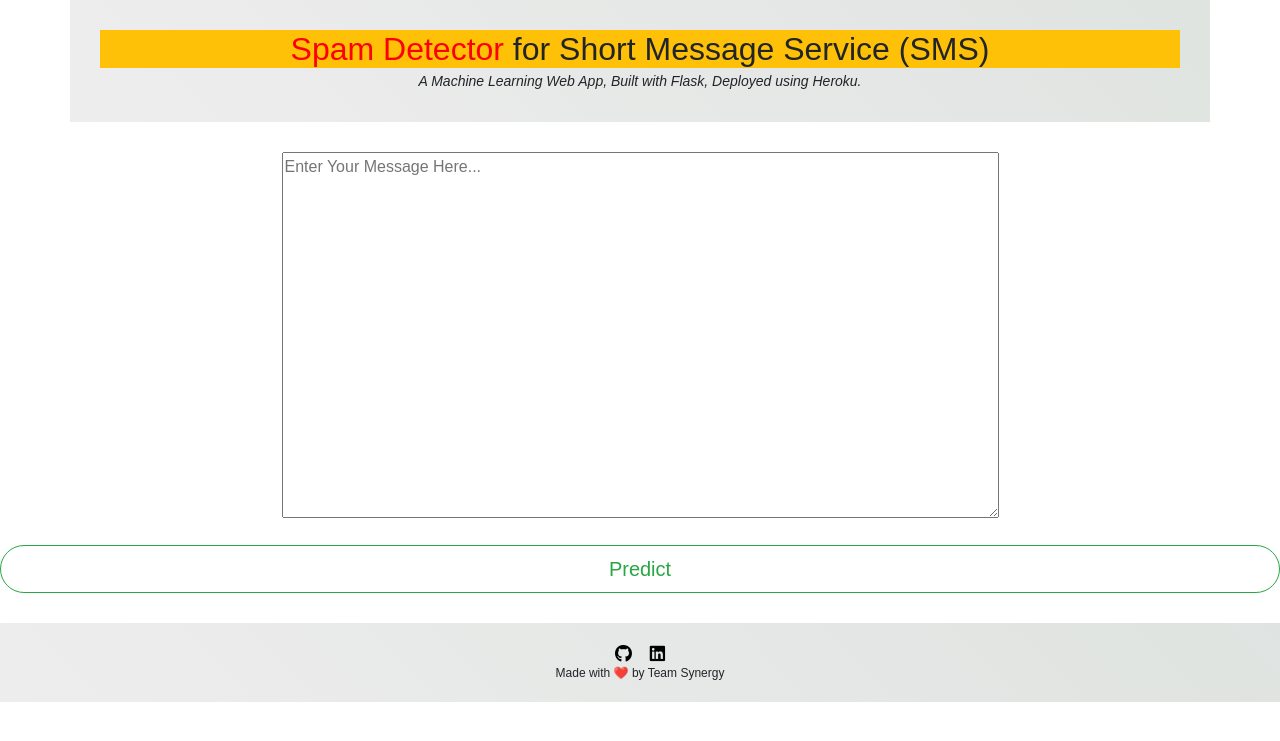
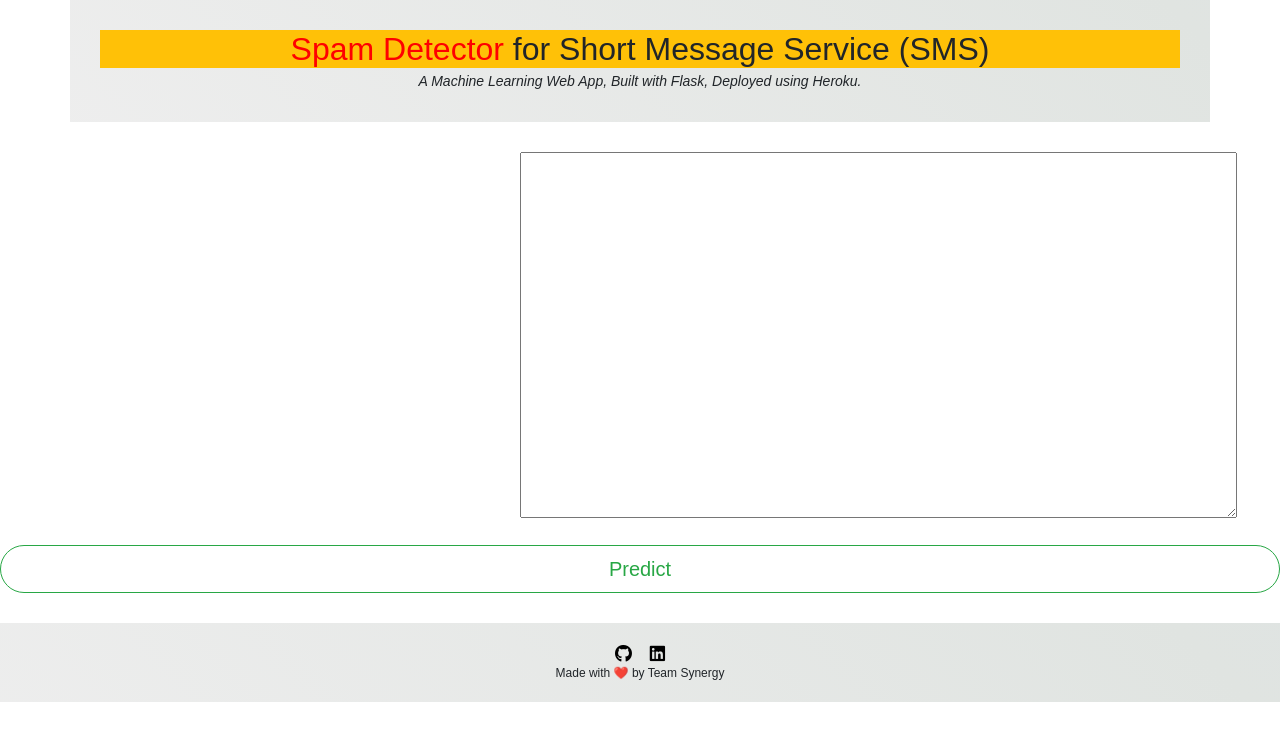
Before and after one commit to hardikkamboj/Fake-hate-news-classifier, a Flask app: page / in a window 1280 px wide. Shown: the top 741 px of the page. Run offline with Flask 2, Linux system fonts and the light colour scheme; parts of the project's set-up code (start-up, migrations or seed data) failed here and were passed over; some libraries are stand-ins or nearby versions.

Commit message:
Changed position of text box and footer

```diff
--- a/templates/home.html
+++ b/templates/home.html
@@ -12,6 +12,26 @@
         integrity="sha384-JcKb8q3iqJ61gNV9KGb8thSsNjpSL0n8PARn9HuZOnIxN0hoP+VmmDGMN5t9UJ0Z" crossorigin="anonymous">
     <link rel="stylesheet" href="styles.css">
 </head>
+<style>
+    .msg-box {
+        padding-right: 65vh;
+        padding-left: 65vh;
+    }
+
+    a:link {
+        text-decoration: none;
+    }
+
+    .footer-description {
+        padding-right: 65vh;
+        padding-left: 65vh;
+    }
+
+    .contact {
+        padding-right: 65vh;
+        padding-left: 65vh;
+    }
+</style>
 
 <body>
     <div class="overall">
@@ -26,8 +46,11 @@
         <!-- Text Area -->
         <div class="ml-container">
             <form action="{{ url_for('predict') }}" method="POST">
-                <textarea class='message-box' name="message" rows="15" cols="75"
-                    placeholder="Enter Your Message Here..."></textarea><br />
+                <div class="msg-box" justify-content-center>
+                    <textarea class='message-box' name="message" rows="15" cols="75"
+                        placeholder="Enter Your News Here...">
+                    </textarea><br>
+                </div>
                 <!-- <input type="submit" class="my-cta-button btn btn-outline-success" value="Predict"> </form> -->
                 <a href="result.html"> <button type="button"
                         class="btn btn-outline-success btn-lg btn-block rounded-pill">Predict
```
